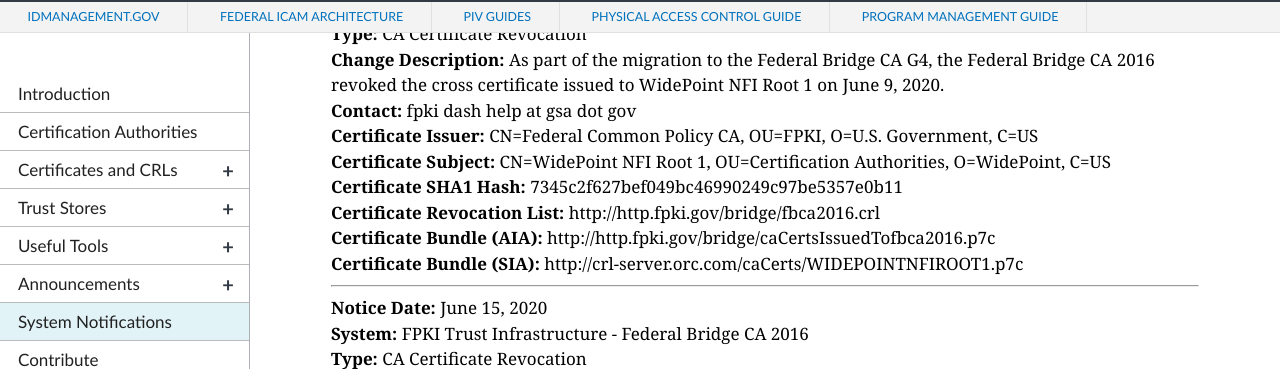
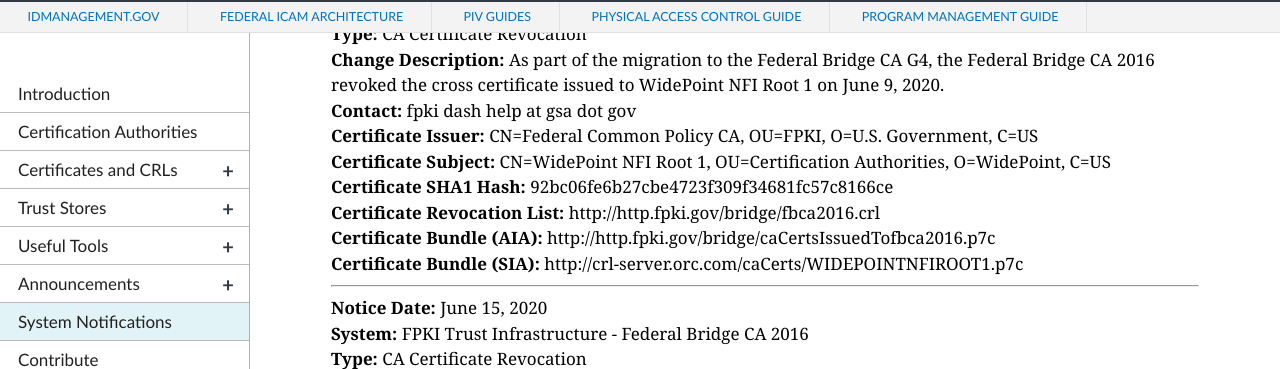
Before and after one commit to GSA/fpki-guides, a Jekyll site: the page built from pages/fpki_notifications.md, in a window 1280 px wide and 900 px high, scrolled down 1226 px. Shown: the part 85-454 px from the top of the window. Built offline with Jekyll 4.4.1, drawn with Linux system fonts in a browser that asks for light colours; nearby versions of some CDN libraries.

Commit message:
Update notifications.yml

```diff
--- a/_data/notifications.yml
+++ b/_data/notifications.yml
@@ -2503,7 +2503,7 @@
   system: FPKI Trust Infrastructure - Federal Bridge CA 2016
   change_description: As part of the migration to the Federal Bridge CA G4, the Federal Bridge CA 2016 revoked the cross certificate issued to WidePoint NFI Root 1 on June 9, 2020.
   contact: fpki dash help at gsa dot gov
-  ca_certificate_hash: 7345c2f627bef049bc46990249c97be5357e0b11
+  ca_certificate_hash: 92bc06fe6b27cbe4723f309f34681fc57c8166ce
   ca_certificate_issuer: CN=Federal Common Policy CA, OU=FPKI, O=U.S. Government, C=US
   ca_certificate_subject: CN=WidePoint NFI Root 1, OU=Certification Authorities, O=WidePoint, C=US
   cdp_uri: http://http.fpki.gov/bridge/fbca2016.crl
```
